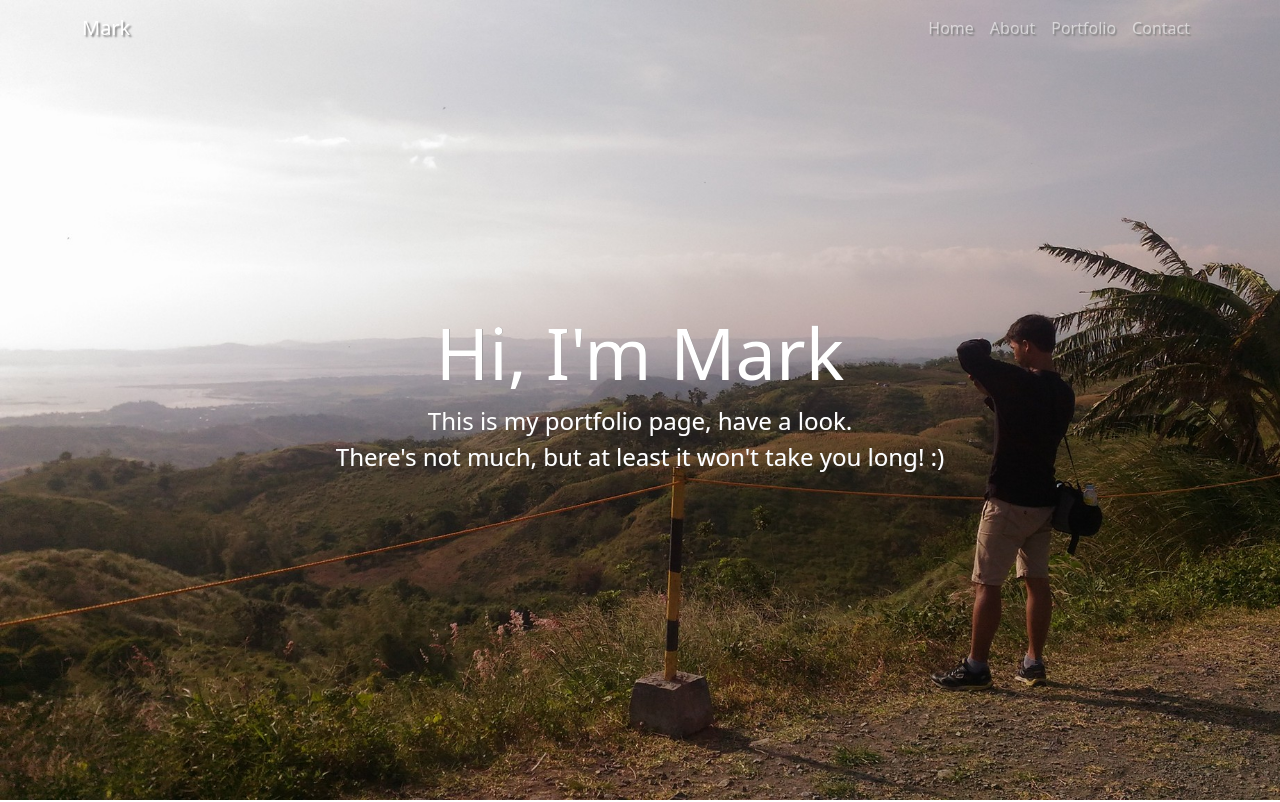
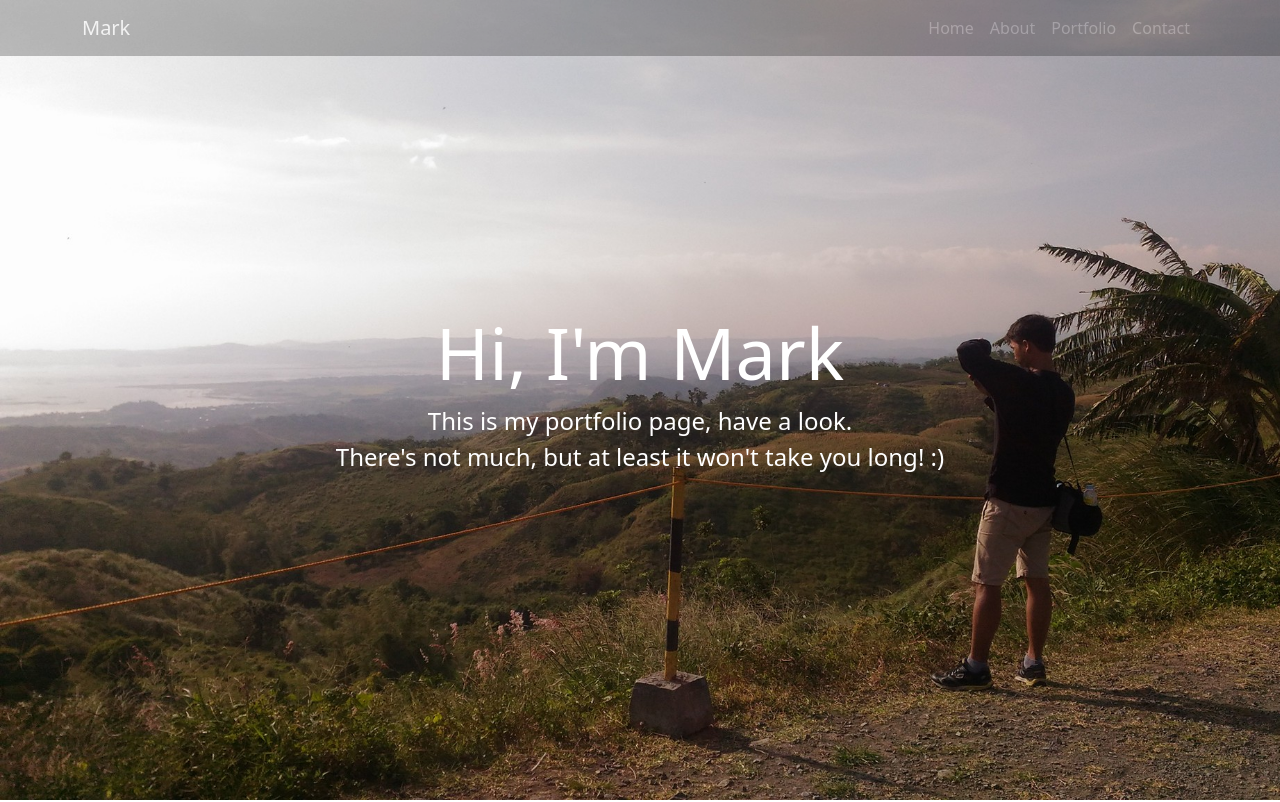
Before and after one commit to SampurnaC/portfolio_website_fcc, a plain HTML site: page index.html in a window 1280 px wide. Shown: the top 802 px of the page. Drawn offline with nearby package versions, Linux system fonts and the light colour scheme.

Commit message:
Made navbar with 25% opacity when on top

```diff
--- a/index.html
+++ b/index.html
@@ -15,28 +15,28 @@
 
 <body>
     <!-- navbar -->
-    <nav class="navbar navbar-expand-lg fixed-top navbar-dark navbarScroll">
+    <nav class="navbar navbar-expand-lg fixed-top navbar-dark navbarScroll navbarDark opacity-25">
         <div class="container">
-            <a class="navbar-brand" href="#" id="links">Mark</a>
+            <a class="navbar-brand" href="#" >Mark</a>
             <button class="navbar-toggler" type="button" data-bs-toggle="collapse" data-bs-target="#navbarSupportedContent" aria-controls="navbarSupportedContent" aria-expanded="false" aria-label="Toggle navigation">
                 <span class="navbar-toggler-icon"></span>
             </button>
             <div class="collapse navbar-collapse" id="navbarSupportedContent">
                 <ul class="navbar-nav ms-auto">
                     <li class="nav-item active">
-                        <a class="nav-link" href="#home" id="links">Home</a>
+                        <a class="nav-link" href="#home">Home</a>
                     </li>
                     <li class="nav-item" >
-                        <a class="nav-link" href="#about" id="links">About</a>
+                        <a class="nav-link" href="#about">About</a>
                     </li>
                     <!-- <li class="nav-item">
                         <a class="nav-link" href="#services" id="links">Services</a>
                     </li> -->
                     <li class="nav-item">
-                        <a class="nav-link" href="#portfolio" id="links">Portfolio</a>
+                        <a class="nav-link" href="#portfolio">Portfolio</a>
                     </li>
                     <li class="nav-item">
-                        <a class="nav-link" href="#contact" id="links">Contact</a>
+                        <a class="nav-link" href="#contact">Contact</a>
                     </li>
                 </ul>
 
@@ -69,13 +69,15 @@
 
                     </p>
                     <div class="row mt-3">
-                        <div class="col-md-6">
+                        <div class="jumbotron">
+                        <div class="container bg-light">
                             <ul>
                                 <li>Name: Mark Mañibo</li>
                                 <li>Occupation: Python Script Developer (O&M Cyber Security Specialist)</li>
                                 <li>Skills: Python and C programming, just learned how to create an ELK (Elasticsearch, LoggerStash, Kibana) server</li>
                                 <li>Hobby: Learning web technologies at the moment, Anime, Mobile MOBA - MLBB (a Karina god, a Kagura skinner and a cancer Leomord)</li>
                             </ul>
+                        </div>
                         </div>
                     </div>
                     <div class="row mt-3">
@@ -262,8 +264,8 @@
             <div class="container-fluid">
                 <!-- social media icons -->
                 <div class="social-icons mt-4 text-center bg-light">
-                    <a href="https://www.facebook.com/" target="_blank"><i class="fab fa-facebook"></i></a>
-                    <a href="https://www.linkedin.com/" target="_blank"><i class="fab fa-linkedin"></i></a>
+                    <a href="https://www.facebook.com/markjosephm" target="_blank"><i class="fab fa-facebook"></i></a>
+                    <a href="https://www.linkedin.com/in/mark-joseph-manibo-a370ab22/" target="_blank"><i class="fab fa-linkedin"></i></a>
                 </div>
             </div>
         </div>
--- a/script/script.js
+++ b/script/script.js
@@ -4,10 +4,16 @@ console.log(header)
 window.onscroll = function() {
     const top = window.scrollY;
     if(top >=100) {
-        header.classList.add('navbarDark');
+        // header.classList.add('navbarDark');
+        header.classList.remove('opacity-25');
+        header.classList.add('opacity-100');
     }
     else {
-        header.classList.remove('navbarDark');
+        // header.classList.remove('navbarDark');
+        header.classList.remove('opacity-100');
+        header.classList.add('opacity-25');
+
+
     }
 }
 // collapse navbar after click on small devices
--- a/style.css
+++ b/style.css
@@ -24,12 +24,8 @@
     left: 50%;
     transform: translate(-50%, -50%);
     color: white;
-    text-shadow: 0.02em 0.02em 0.02em gray
+    /* text-shadow: 0.02em 0.02em 0.02em gray */
 
-}
-/* link text */
-#links {
-    text-shadow: 0.1em 0.1em 0.1em gray
 }
 
 /* spacing on all sections */
```
